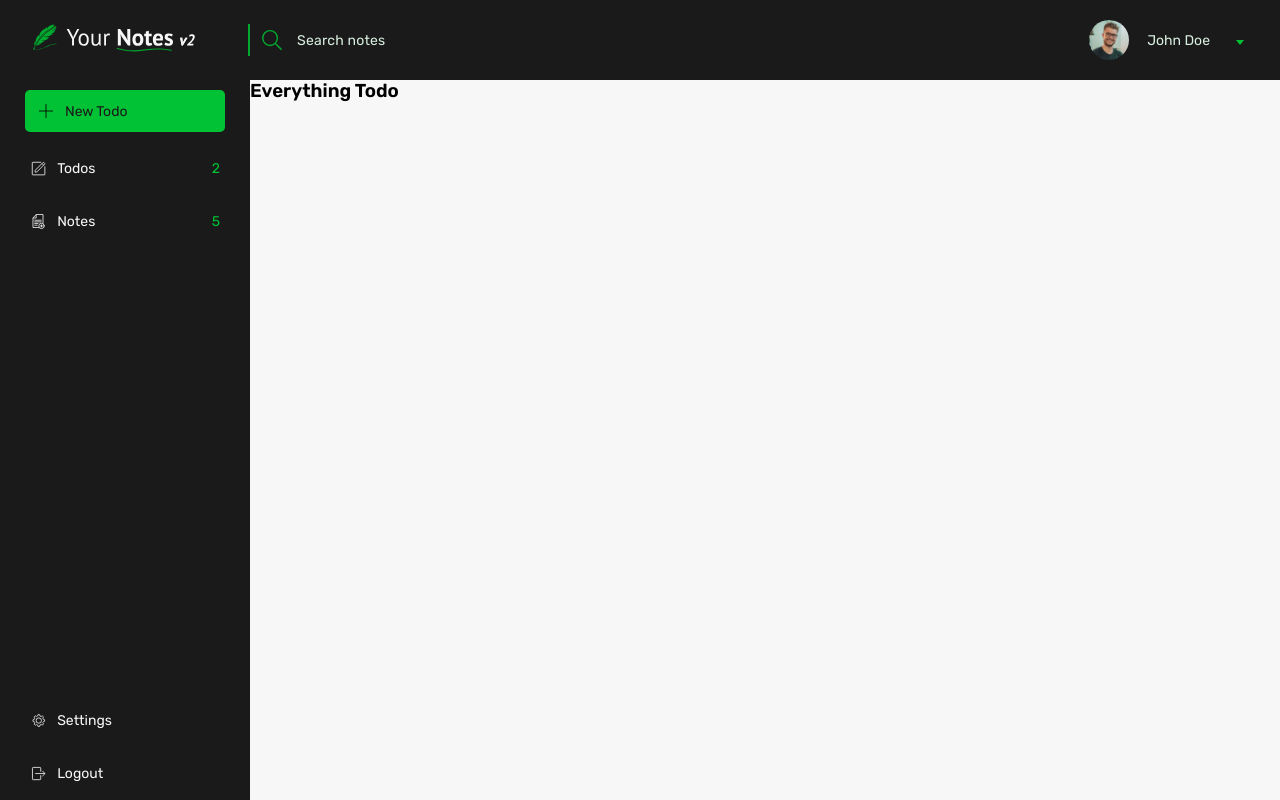
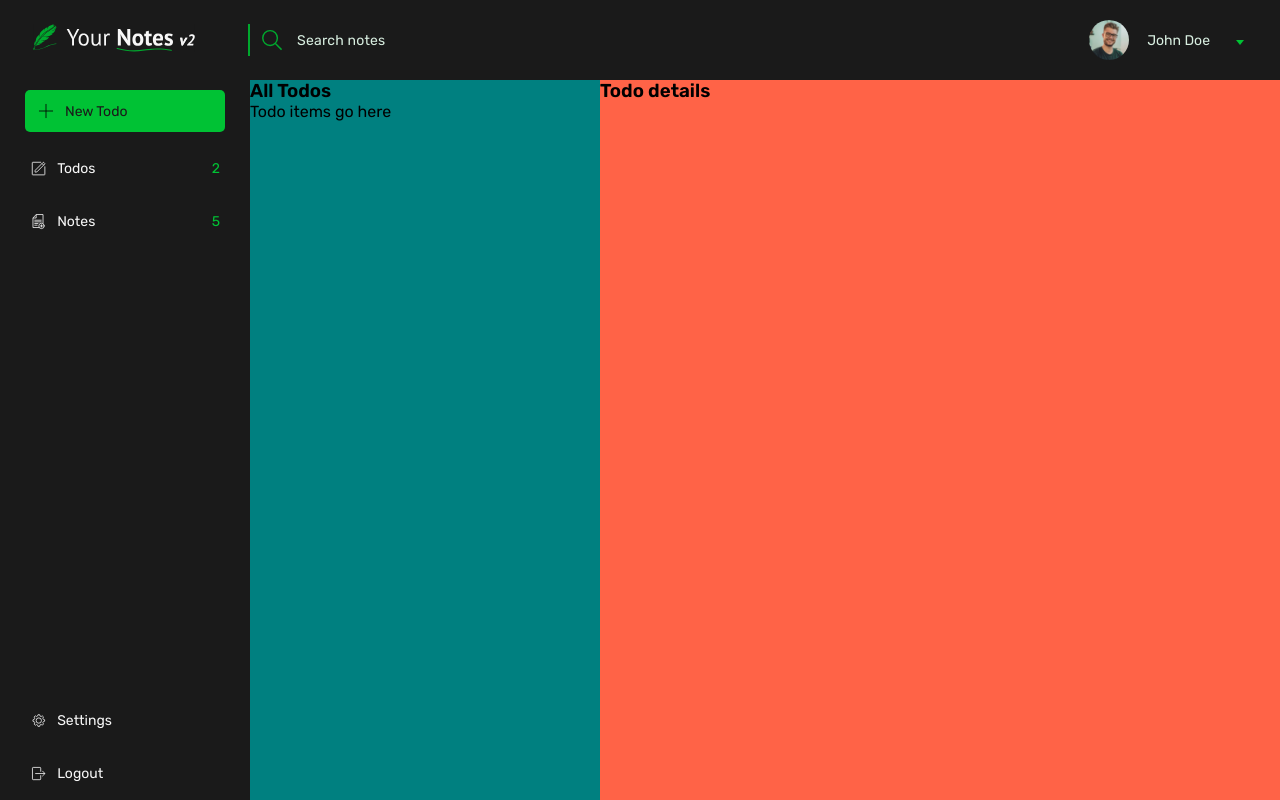
Before and after one commit to AllanKirui/your-notes-v2, a Vue app: page /todos in a window 1280 px wide. Built offline with nearby package versions, Linux system fonts and the light colour scheme; no server answers; sample sign-in values are in the browser's storage.

Commit message:
Add and register the TodoList cmp

```diff
--- a/src/Pages/TheTodos.vue
+++ b/src/Pages/TheTodos.vue
@@ -1,3 +1,37 @@
 <template>
-  <h3>Everything Todo</h3>
+  <section class="content-wrapper">
+    <div class="content-items">
+      <h3 class="items-title">All Todos</h3>
+      <todo-list></todo-list>
+    </div>
+    <div class="content-items-details">
+      <h3>Todo details</h3>
+    </div>
+  </section>
 </template>
+
+<script>
+import TodoList from "@/components/todos/TodoList.vue";
+
+export default {
+  components: {
+    TodoList,
+  },
+};
+</script>
+
+<style scoped>
+.content-wrapper {
+  display: grid;
+  grid-template-columns: minmax(auto, 350px) minmax(350px, 1fr);
+  grid-template-rows: 1fr;
+}
+
+.content-items {
+  background-color: teal;
+}
+
+.content-items-details {
+  background: tomato;
+}
+</style>
--- /dev/null
+++ b/src/components/todos/TodoList.vue
@@ -0,0 +1,5 @@
+<template>
+  <ul>
+    <li>Todo items go here</li>
+  </ul>
+</template>
```
